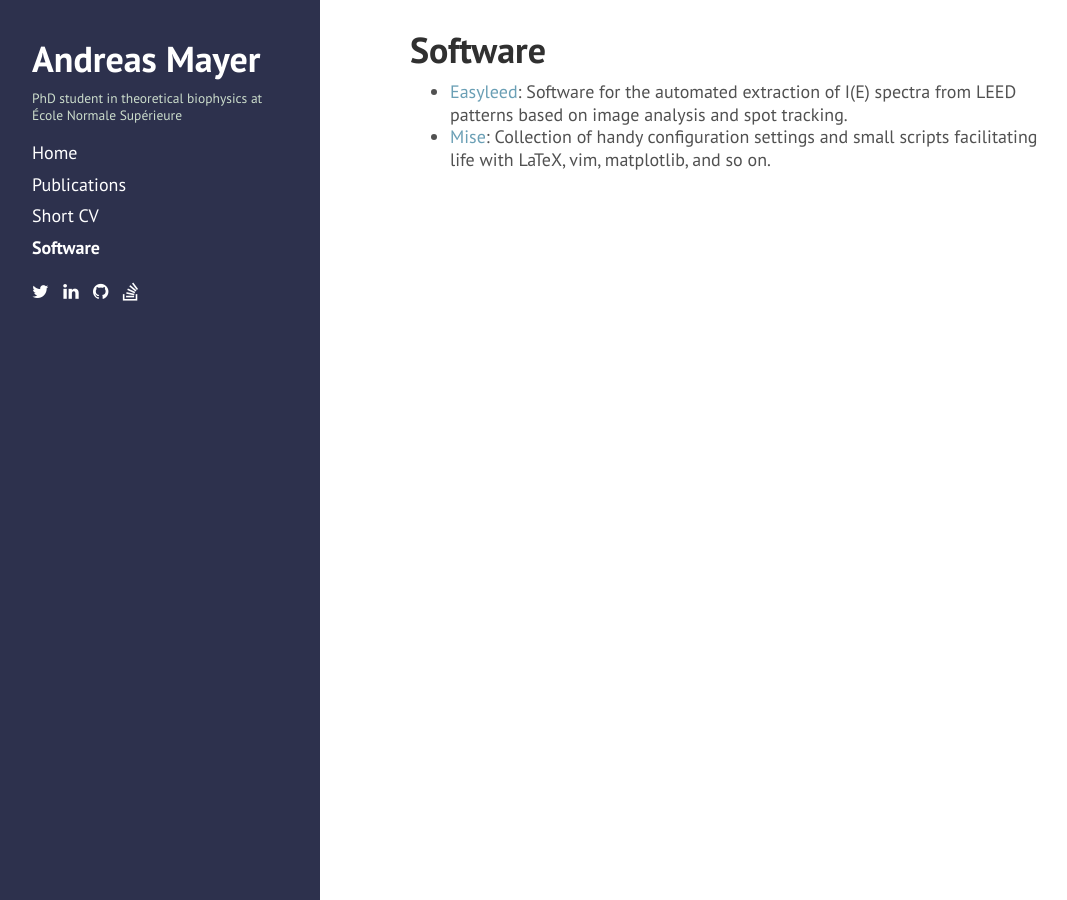
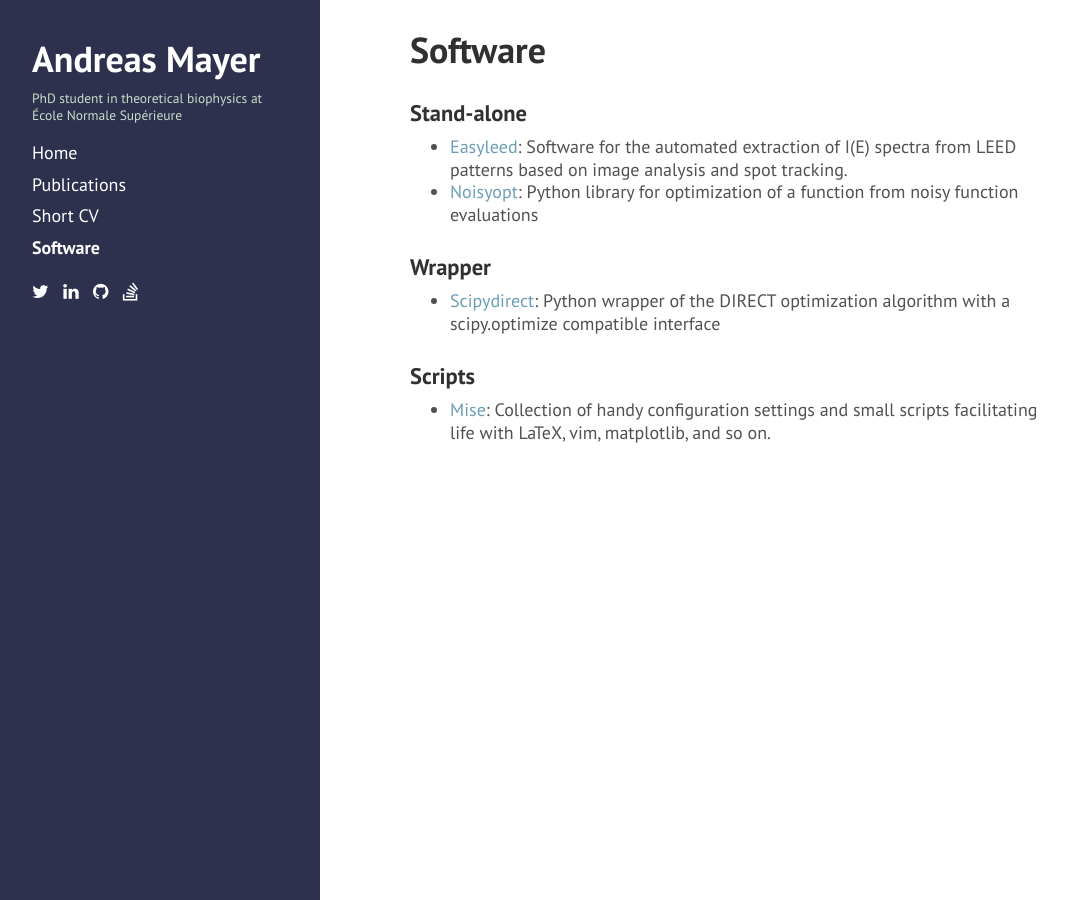
Before and after one commit to andim/andim.github.io, a Jekyll site: the page built from software.md, in a window 1280 px wide. Shown: the whole page, without its empty margins (4-1071 px from the left). Built offline with Jekyll 4.4.1, drawn with Linux system fonts in a browser that asks for light colours; nearby versions of some CDN libraries.

Commit message:
updated software section

```diff
--- a/software.md
+++ b/software.md
@@ -3,5 +3,15 @@ layout: page
 title: Software
 ---
 
+### Stand-alone
+
 - [Easyleed](http://andim.github.io/easyleed/): Software for the automated extraction of I(E) spectra from LEED patterns based on image analysis and spot tracking.
+- [Noisyopt](http://noisyopt.readthedocs.org/): Python library for optimization of a function from noisy function evaluations
+
+### Wrapper
+
+- [Scipydirect](http://scipydirect.readthedocs.org/): Python wrapper of the DIRECT optimization algorithm with a scipy.optimize compatible interface
+
+### Scripts
+
 - [Mise](https://github.com/andim/mise): Collection of handy configuration settings and small scripts facilitating life with LaTeX, vim, matplotlib, and so on.
```
